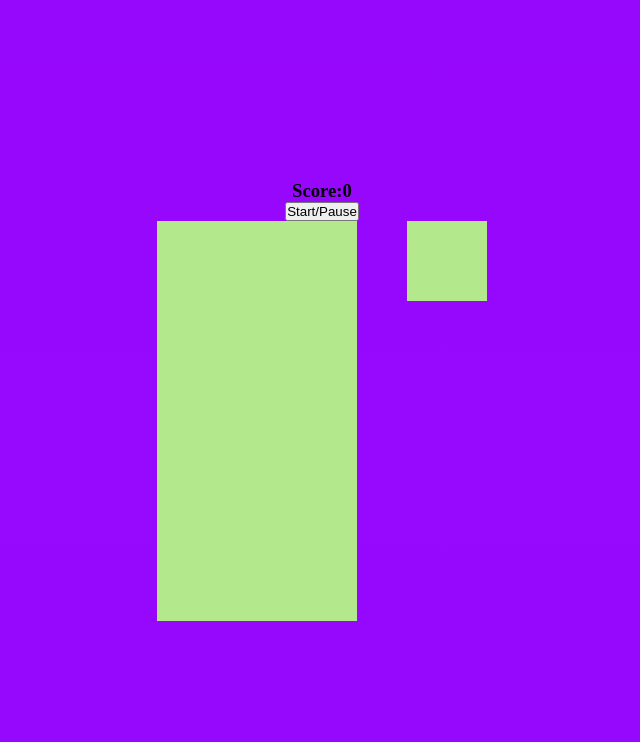
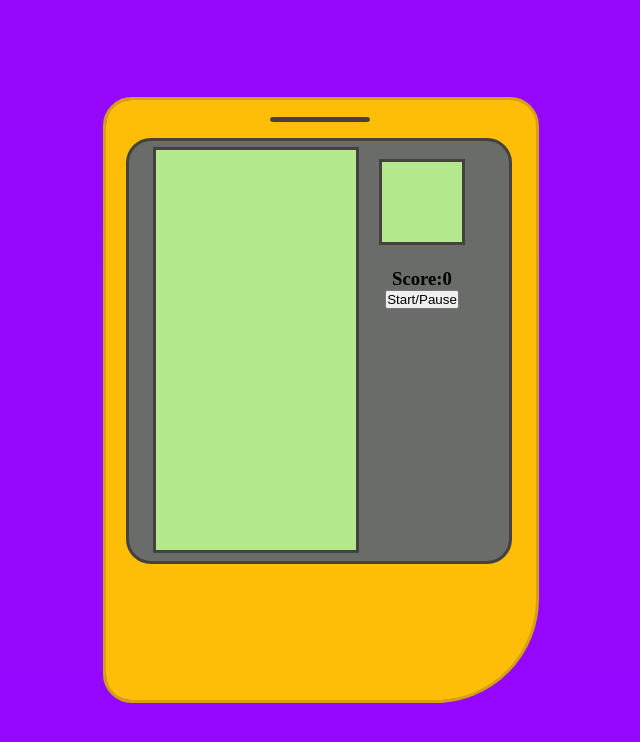
Before and after one commit to PatrykPorabik/tetris-game-pure-js, a plain HTML site: page index.html in a window 1280 px wide. Shown: the whole page, without its empty margins (318-958 px from the left). Drawn offline with Linux system fonts and the light colour scheme.

Commit message:
git push

```diff
--- a/css/style.css
+++ b/css/style.css
@@ -13,6 +13,37 @@ body {
 }
 .container {
     display: flex;
+    padding: 50px 50px 150px;
+    background-color: #febd07;
+    border-radius: 25px;
+    border-bottom-right-radius: 100px;
+    position: relative;
+}
+.grid-container {
+    display: flex;
+    position: relative;
+}
+.grid-container::before {
+    content: '';
+    width: 380px;
+    height: 420px;
+    border: 3px solid #44413f;
+    border-radius: 25px;
+    position: absolute;
+    background-color: #6a6c69;
+    top: -12px;
+    left: -30px;
+}
+.container::before {
+    content: '';
+    width: 430px;
+    height: 600px;
+    border: 3px solid #d3a113;
+    border-radius: 29px;
+    border-bottom-right-radius: 104px;
+    position: absolute;
+    top: -3px;
+    left: -3px;
 }
 
 .grid {
@@ -21,27 +52,59 @@ body {
     display: flex;
     flex-wrap: wrap;
     background-color: #b3e98c;
+    position: relative;
 }
-
+.grid::before {
+    content: '';
+    width: 200px;
+    height: 400px;
+    border: 3px solid #44413f;
+    position: absolute;
+    top: -3px;
+    left: -3px;
+}
+.speaker {
+    position: absolute;
+    width: 100px;
+    height: 5px;
+    background-color: #44413f;
+    top: 17px;
+    border: 1px solid #44413f;
+    left: 38%;
+    margin: 0 auto;
+    border-radius: 500px;
+}
 .grid div {
     width: 20px;
     height: 20px;
 }
 
 .mini-grid {
-    margin-left: 50px;
+    margin: 12px 26px 26px 26px;
     width: 80px;
     height: 80px;
     display: flex;
     flex-wrap: wrap;
     background-color: #b3e98c;
+    position: relative;
 }
-
+.mini-grid::before {
+    content: '';
+    width: 80px;
+    height: 80px;
+    border: 3px solid #44413f;
+    position: absolute;
+    top: -3px;
+    left: -3px;
+}
 .mini-grid div {
     width: 20px;
     height: 20px;
 }
-
+.mini-container {
+    z-index: 1;
+    text-align: center;
+}
 .tetromino {
     background-color: #558c35;
     border: 1px solid #5d943c;
--- a/index.html
+++ b/index.html
@@ -10,10 +10,9 @@
 </head>
 
 <body>
-
-    <h3>Score:<span id="score">0</span></h3>
-    <button id="start-button">Start/Pause</button>
     <div class="container">
+        <div class="speaker"></div>
+        <div class="grid-container">
             <div class="grid">
                 <div></div>
                 <div></div>
@@ -226,7 +225,7 @@
                 <div class="taken"></div>
                 <div class="taken"></div>
             </div>
-
+            <div class="mini-container">
                 <div class="mini-grid">
                     <div></div>
                     <div></div>
@@ -245,6 +244,12 @@
                     <div></div>
                     <div></div>
                 </div>
+                <div class="additional-part">
+                    <h3>Score:<span id="score">0</span></h3>
+                    <button id="start-button">Start/Pause</button>
+                </div>
+            </div>
+        </div>
     </div>
 </body>
 
--- a/js/app.js
+++ b/js/app.js
@@ -104,7 +104,6 @@ document.addEventListener('DOMContentLoaded', () => {
             displayShape()
             addScore()
             gameOver()
-            newGame()
         }
     }
 
@@ -207,4 +206,10 @@ document.addEventListener('DOMContentLoaded', () => {
             clearInterval(timerId)
         }
     }
+    window.addEventListener("keydown", function(e) {
+        // space and arrow keys
+        if([32, 37, 38, 39, 40].indexOf(e.keyCode) > -1) {
+            e.preventDefault();
+        }
+    }, false);
 })
```
Lines whose indentation alone changed are shown as unchanged.
